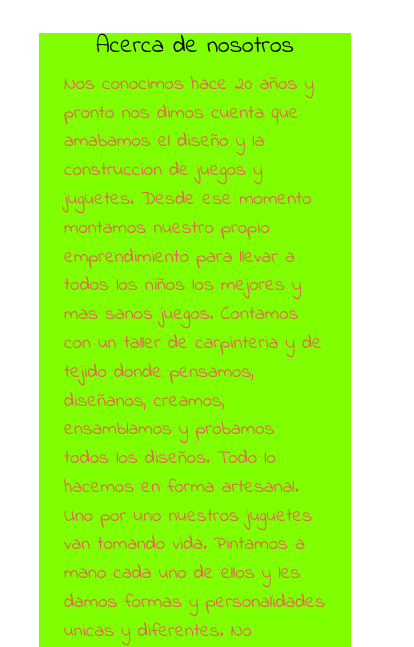
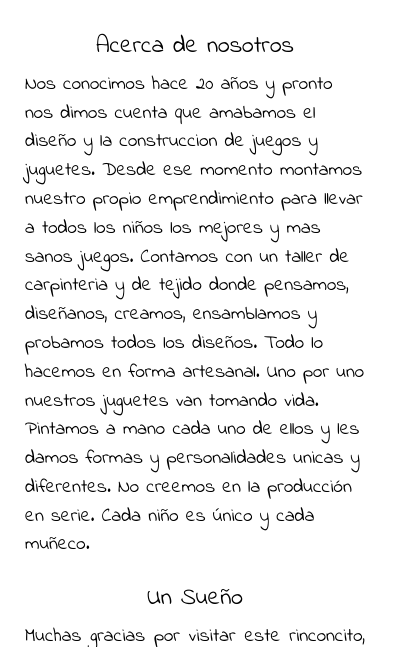
Before and after one commit to chaupinela/Proyecto_Coder, a website: page about.html in a window 390 px wide. Shown: the part 197-844 px from the top of the page, 414 px wide, since content can reach past the window. Drawn offline with nearby package versions, Linux system fonts and the light colour scheme; a web font is replaced by a local one.

Commit message:
se comitea para guardar cambios

```diff
--- a/scss/index.scss
+++ b/scss/index.scss
@@ -794,11 +794,12 @@ $colorcajainput:rgb(203, 245, 120);
 
 
     .bodyAbout__main {
-      background-color: chartreuse;
-      align-content:flex-end;
-      align-items: flex-end;
-      width: 80vw;
-      margin: 45px auto;
+
+      align-content:flex-start;
+      align-items: flex-start;
+      align-self: center;
+      width: 100vw;
+
       .bodyAbout__main__articleUno {
         .bodyAbout__main__articleUno__titulo {
           text-align: center;
@@ -813,7 +814,7 @@ $colorcajainput:rgb(203, 245, 120);
         .bodyAbout__main__articleUno__texto {
           font-size: 1.2rem;
           padding: 10px 15px;
-          color: var(--fire-opal);
+          color: black;
           font-family: $fuenteCuerpo ;
           padding: 0 25px;
         }
@@ -835,7 +836,7 @@ $colorcajainput:rgb(203, 245, 120);
           padding: 10px 15px;
           font-size: 1.2rem;
           font-family: $fuenteCuerpo;
-          color:$colorTextoAbout;
+          color:black;
           padding: 0 25px;
 
         }
```
Also changed, not shown: css/index.css, 1 other file.
